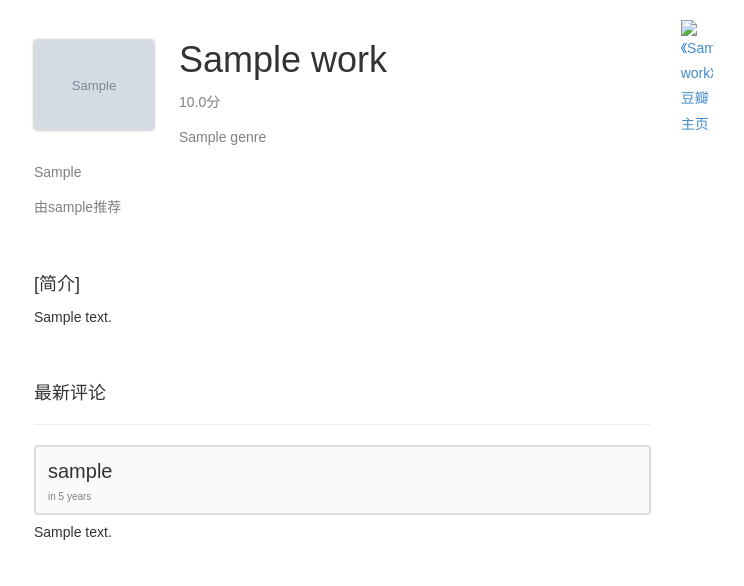
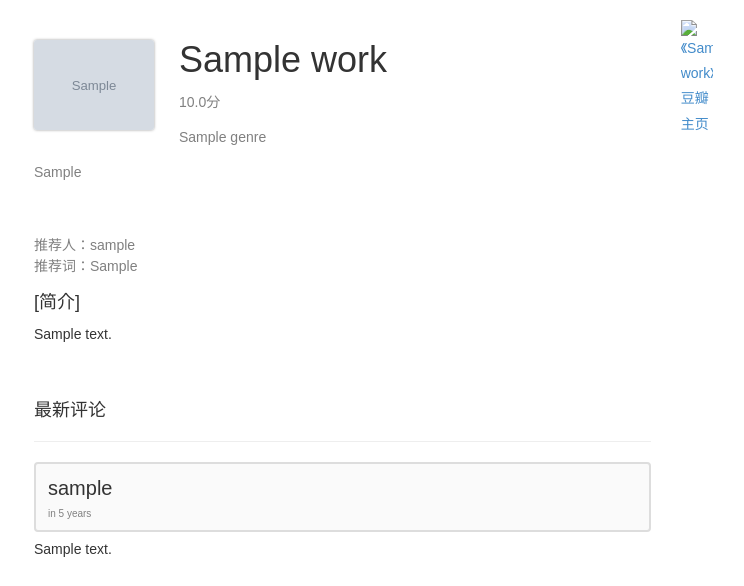
Before and after one commit to Fansion/sharefun, a Flask app: page /work/1 in a window 1280 px wide. Shown: the part 51-637 px from the top of the page, without its empty margins (136-880 px from the left). Run offline with Flask 2, Linux system fonts and the light colour scheme; tables that the repository leaves empty hold one stand-in row (values such as "Sample post"); grey boxes marked "Sample" are stand-in pictures; some libraries are stand-ins or nearby versions.

Commit message:
调整推荐词位置

```diff
--- a/sharefun/static/style/page.css
+++ b/sharefun/static/style/page.css
@@ -136,14 +136,29 @@ html body #links li {
 #page-work .work-header .work-info-wap .score,
 #page-work .work-header .work-info-wap .genre a,
 #page-work .work-header .work-info-wap .author,
-#page-work .work-header .work-info-wap .director,
-#page-work .work-header .work-info-wap .introducer,
-#page-work .work-header .work-info-wap .introducer a {
+#page-work .work-header .work-info-wap .director {
   color: gray;
+}
+#page-work .intro-info-wap .introducer,
+#page-work .intro-info-wap .recomm_reason,
+#page-work .intro-info-wap .introducer a {
+  color: gray;
+  line-height: 80%;
 }
 #page-work .work-desc {
   line-height: 24px;
   margin-bottom: 55px;
+  margin-top: 20px;
+}
+#page-work .paging {
+  margin-top: 20px;
+  margin-bottom: 20px;
+}
+#page-work .paging .pre {
+  float: left;
+}
+#page-work .paging .next {
+  float: right;
 }
 #page-work .work-douban-link a {
   text-decoration: none;
--- a/sharefun/templates/macro/common.html
+++ b/sharefun/templates/macro/common.html
@@ -91,7 +91,6 @@
                 <td>名称</td>
                 <td>类别</td>
                 <td>推荐人</td>
-                <td>推荐词</td>
                 <td>提交时间</td>
                 <td>审核备注</td>
                 {% if current_user.is_authenticated() and current_user.is_administrator() %}
@@ -134,7 +133,6 @@
                     {% endif %}
                     <td><a href="{{ url_for('site.index', cate_id=recommendation.cate_id) }}">{{ label_primary(recommendation.category.name) }}</a></td>
                     <td><a href="{{ url_for('site.user', id=recommendation.user.id) }}" target="_blank">{{ label_primary(recommendation.user.username | ismyself | normalize) }}</a></td>
-                    <td>{{ label_primary(recommendation.recomm_reason | normalize) }}</td>
                     <td><span class="label label-primary">{{ moment(recommendation.created).fromNow(refresh=True) }}</span></td>
                     <td>{{ label_primary(recommendation.remarks | normalize) }}</td>
                     {% if current_user.is_authenticated() and current_user.is_administrator() %}
--- a/sharefun/templates/site/work.html
+++ b/sharefun/templates/site/work.html
@@ -28,11 +28,24 @@
                     {% elif work.cate_id == 2 %}
                         <p class='author'>{{ work.author }}</p>
                     {% endif %}
-                    <p class="introducer">由<a href="{{ url_for('site.user', id=work.recommendation.user.id) }}" target="_blank">{{ work.recommendation.user.username | ismyself | normalize }}</a>推荐</p>
                 </div>
+{#                 <div class="paging">
+                    <p class="pre">上一页</p>
+                    <p class="next">下一页</p>
+                </div>
+#}            </div>
+            <div class="intro-info-wap">
+                {% if work.recommendation.user %}
+                    <p class="introducer">推荐人：<a href="{{ url_for('site.user', id=work.recommendation.user.id) }}" target="_blank">{{ work.recommendation.user.username | ismyself | normalize }}</a></p>
+                {% endif %}
+                {% if work.recommendation.recomm_reason %}
+                    <p class="recomm_reason">推荐词：{{ work.recommendation.recomm_reason }}</p>
+                {% endif %}
             </div>
-            <h4>[简介]</h4>
-            <div class='work-desc'>{{ work.desc|safe }}</div>
+            <div class='work-desc'>
+                <h4>[简介]</h4>
+                {{ work.desc|safe }}
+            </div>
             <div class="work-comments">
                 {% if current_user.is_authenticated() %}
                     <div class="write-comment">
```
